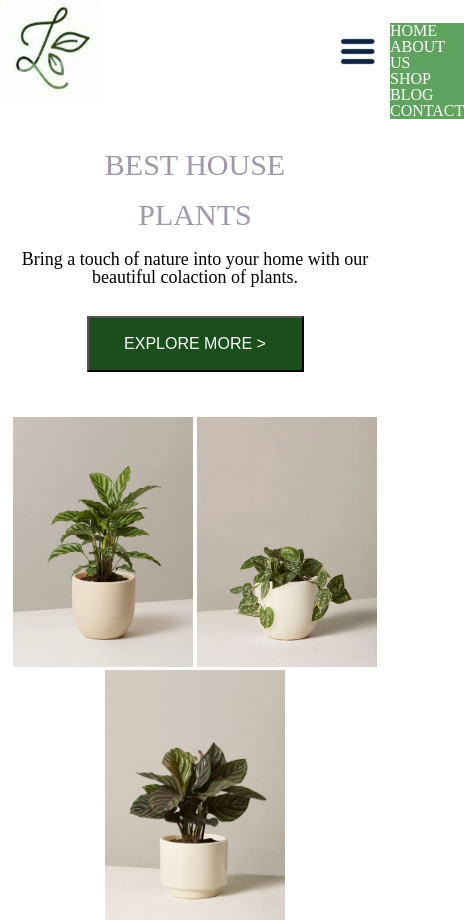
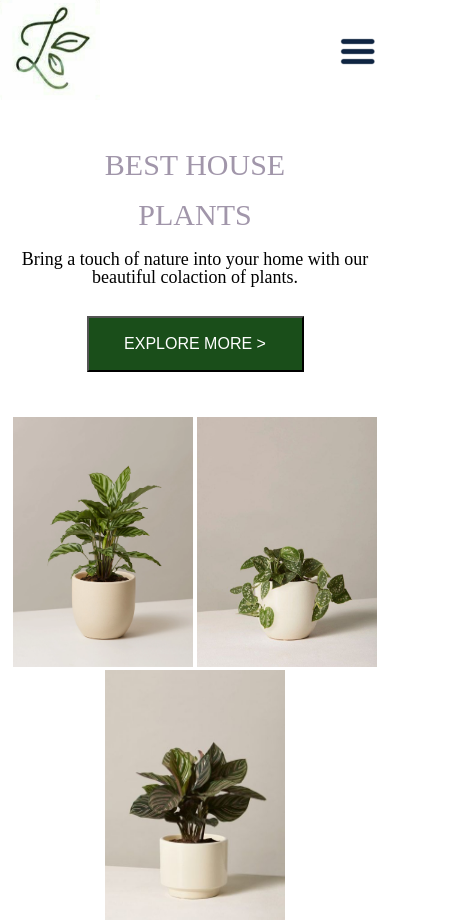
Before and after one commit to khmaladze-tiko/final-project, a website: page index.html in a window 390 px wide. Shown: the top 923 px of the page, 464 px wide, since content can reach past the window. Drawn offline with Linux system fonts and the light colour scheme.

Commit message:
last version

```diff
--- a/index.html
+++ b/index.html
@@ -45,7 +45,7 @@
                 </div>
                 <div class="burger">
                     <img src="./pic/burger.png" alt="burger">
-                    <nav class="responsive-menu">
+                    <!-- <nav class="responsive-menu">
                         <ul>
                             <li>
                                 <a class="hide" href="#">HOME</a>
@@ -63,7 +63,7 @@
                                 <a class="hide"  href="#">CONTACT</a>
                              </li>
                          </ul>
-                    </nav>
+                    </nav> -->
                 </div>
             </div>
         </header>
--- a/scss/main/page1.scss
+++ b/scss/main/page1.scss
@@ -612,14 +612,14 @@ footer {
 }
 .responsive-menu {
     display: none;
-    position: absolute;
-    display: inline-block;
-    background-color: $color05;
+    // position: absolute;
+    // display: inline-block;
+    // background-color: $color05;
 }
-.burger:hover .responsive-menu {
-    display: block;
-}
-.hide {
-    text-decoration: none;
-    color: $color02;
-}
+// .burger:hover .responsive-menu {
+//     display: block;
+// }
+// .hide {
+//     text-decoration: none;
+//     color: $color02;
+// }
```
Also changed, not shown: styles/main.css.
